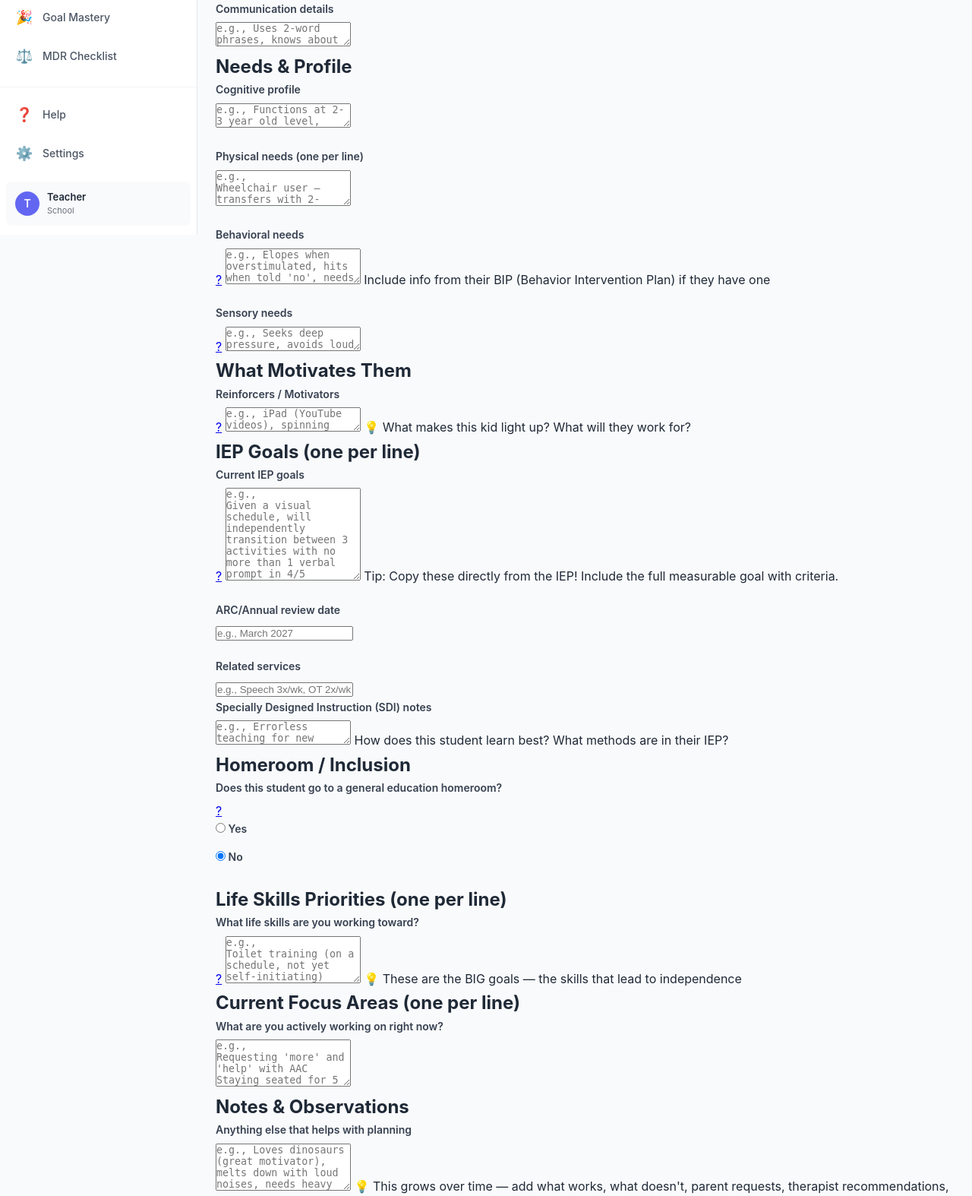
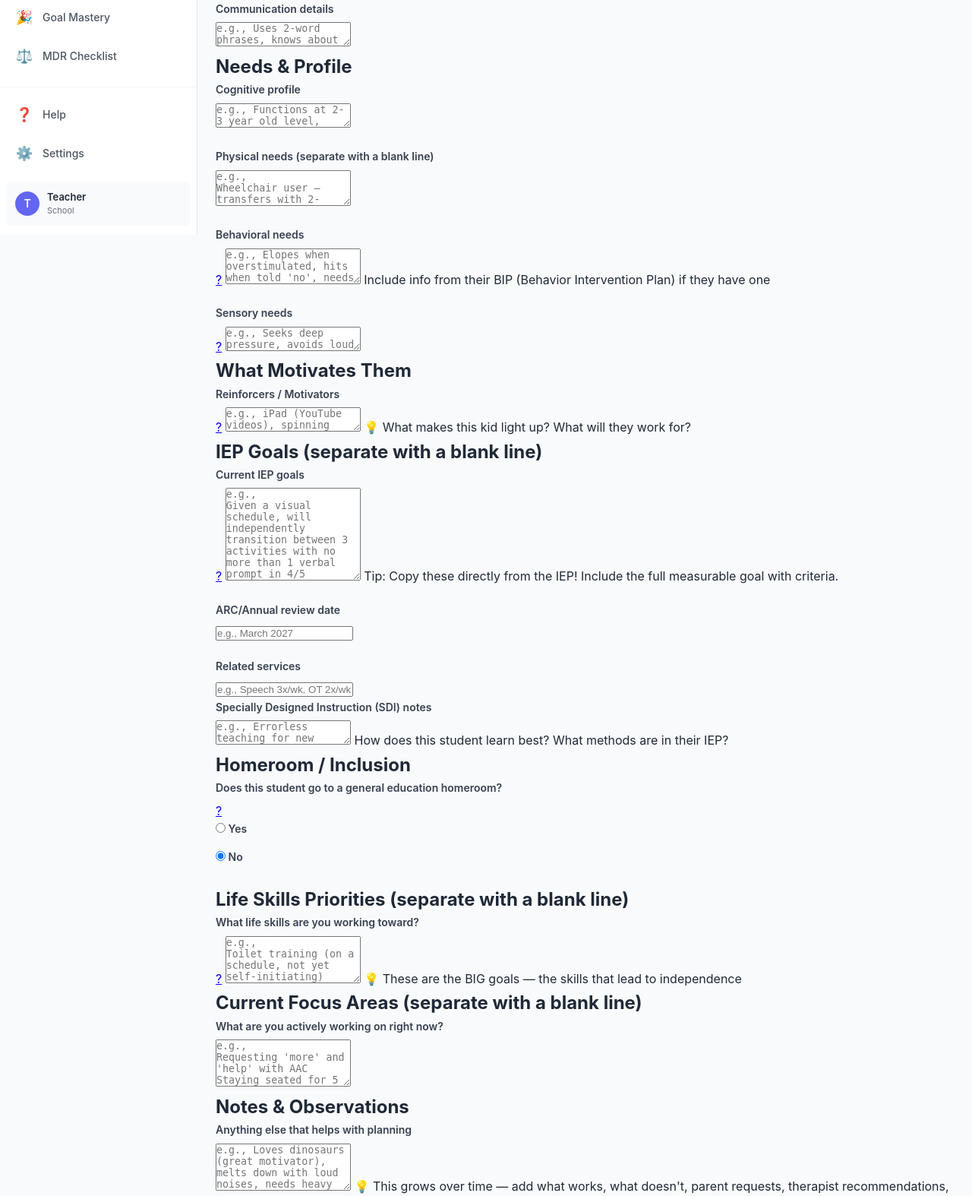
Before and after one commit to alekjhiddel/lesson_plan_builder, a Flask app: page /students/add in a window 1280 px wide. Shown: the part 491-2065 px from the top of the page at 76% size. Run offline with Flask 3, Linux system fonts and the light colour scheme.

Commit message:
v2.4.0: templates batch 2b (schedule through visual_schedule_print)

```diff
--- a/templates/student_form.html
+++ b/templates/student_form.html
@@ -58,9 +58,9 @@
                       placeholder="e.g., Functions at 2-3 year old level, strong visual learner, needs hand-over-hand for new tasks, can match/sort but not count with meaning">{{ student.cognitive_needs if student else '' }}</textarea>
         </div>
         <div class="form-group">
-            <label for="physical_needs">Physical needs <span class="help-text">(one per line)</span></label>
+            <label for="physical_needs">Physical needs <span class="help-text">(separate with a blank line)</span></label>
             <textarea id="physical_needs" name="physical_needs" rows="3"
-                      placeholder="e.g.,&#10;Wheelchair user — transfers with 2-person assist&#10;Legally blind — needs high contrast, large print&#10;G-tube fed — no oral feeding&#10;Seizure disorder — see health plan">{{ student.physical_needs | join('\n') if student and student.physical_needs else '' }}</textarea>
+                      placeholder="e.g.,&#10;Wheelchair user — transfers with 2-person assist&#10;Legally blind — needs high contrast, large print&#10;G-tube fed — no oral feeding&#10;Seizure disorder — see health plan">{{ student.physical_needs | join('\n\n') if student and student.physical_needs else '' }}</textarea>
         </div>
         <div class="form-group">
             <label for="behavioral_needs">Behavioral needs</label>
@@ -89,12 +89,12 @@
     </div>
 
     <div class="form-section">
-        <h2>IEP Goals <span class="help-text">(one per line)</span></h2>
+        <h2>IEP Goals <span class="help-text">(separate with a blank line)</span></h2>
         <div class="form-group">
             <label for="iep_goals">Current IEP goals</label>
             <a href="{{ url_for('help_topic', topic_id='iep_goals') }}" class="help-icon" target="_blank" title="Help: IEP Goals">?</a>
             <textarea id="iep_goals" name="iep_goals" rows="8"
-                      placeholder="e.g.,&#10;Given a visual schedule, will independently transition between 3 activities with no more than 1 verbal prompt in 4/5 opportunities&#10;Will request preferred items/activities using AAC device in 8/10 trials across 3 consecutive sessions&#10;Will complete 3-step handwashing routine independently using visual task analysis in 4/5 trials&#10;Will identify 5 functional sight words (EXIT, STOP, his name, BOYS, PUSH) with 80% accuracy">{{ student.iep_goals | join('\n') if student and student.iep_goals else '' }}</textarea>
+                      placeholder="e.g.,&#10;Given a visual schedule, will independently transition between 3 activities with no more than 1 verbal prompt in 4/5 opportunities&#10;Will request preferred items/activities using AAC device in 8/10 trials across 3 consecutive sessions&#10;Will complete 3-step handwashing routine independently using visual task analysis in 4/5 trials&#10;Will identify 5 functional sight words (EXIT, STOP, his name, BOYS, PUSH) with 80% accuracy">{{ student.iep_goals | join('\n\n') if student and student.iep_goals else '' }}</textarea>
             <span class="help-text">Tip: Copy these directly from the IEP! Include the full measurable goal with criteria.</span>
         </div>
         <div class="form-row">
@@ -167,22 +167,22 @@
     </div>
 
     <div class="form-section">
-        <h2>Life Skills Priorities <span class="help-text">(one per line)</span></h2>
+        <h2>Life Skills Priorities <span class="help-text">(separate with a blank line)</span></h2>
         <div class="form-group">
             <label for="life_skills_priorities">What life skills are you working toward?</label>
             <a href="{{ url_for('help_topic', topic_id='life_skills') }}" class="help-icon" target="_blank" title="Help: Life Skills">?</a>
             <textarea id="life_skills_priorities" name="life_skills_priorities" rows="4"
-                      placeholder="e.g.,&#10;Toilet training (on a schedule, not yet self-initiating)&#10;Putting on/taking off coat independently&#10;Using a spoon without spilling&#10;Waiting without screaming (currently ~30 seconds max)&#10;Washing hands (can do with visual prompt)">{{ student.life_skills_priorities | join('\n') if student and student.life_skills_priorities else '' }}</textarea>
+                      placeholder="e.g.,&#10;Toilet training (on a schedule, not yet self-initiating)&#10;Putting on/taking off coat independently&#10;Using a spoon without spilling&#10;Waiting without screaming (currently ~30 seconds max)&#10;Washing hands (can do with visual prompt)">{{ student.life_skills_priorities | join('\n\n') if student and student.life_skills_priorities else '' }}</textarea>
             <span class="help-text">💡 These are the BIG goals — the skills that lead to independence</span>
         </div>
     </div>
 
     <div class="form-section">
-        <h2>Current Focus Areas <span class="help-text">(one per line)</span></h2>
+        <h2>Current Focus Areas <span class="help-text">(separate with a blank line)</span></h2>
         <div class="form-group">
             <label for="focus_areas">What are you actively working on right now?</label>
             <textarea id="focus_areas" name="focus_areas" rows="4"
-                      placeholder="e.g.,&#10;Requesting 'more' and 'help' with AAC&#10;Staying seated for 5 minutes&#10;Following 1-step directions with a visual&#10;Matching colors">{{ student.focus_areas | join('\n') if student and student.focus_areas else '' }}</textarea>
+                      placeholder="e.g.,&#10;Requesting 'more' and 'help' with AAC&#10;Staying seated for 5 minutes&#10;Following 1-step directions with a visual&#10;Matching colors">{{ student.focus_areas | join('\n\n') if student and student.focus_areas else '' }}</textarea>
         </div>
     </div>
 
```
